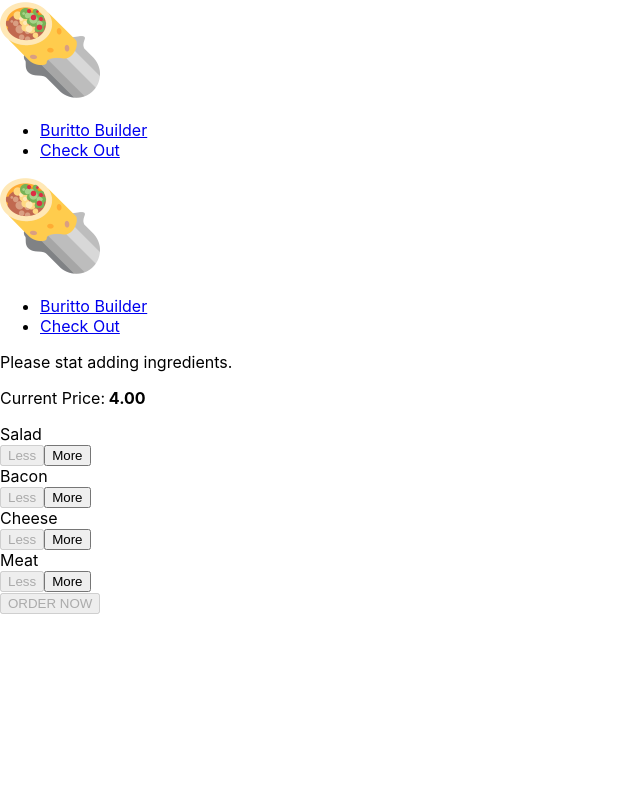
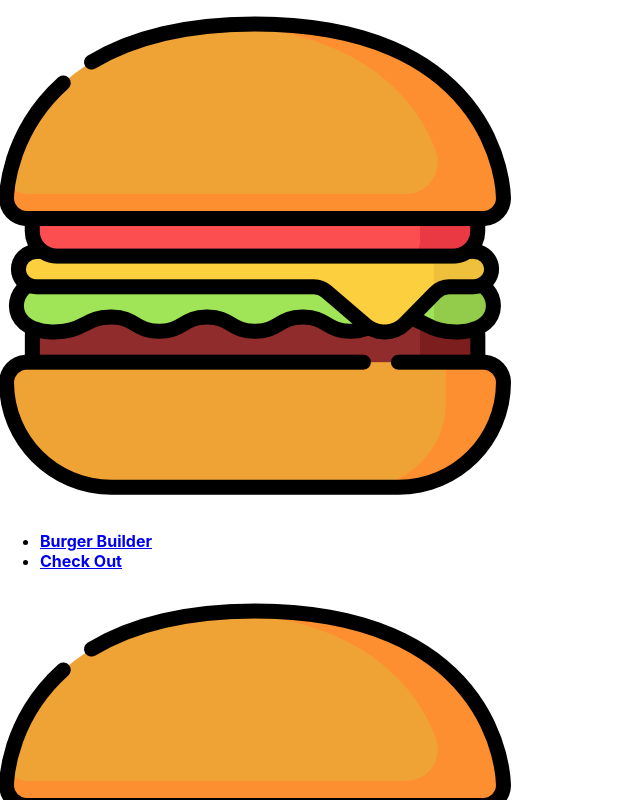
Before and after one commit to mwilliam0104/My-Burger, a React app: page / in a window 1280 px wide. Shown: the top 800 px of the page, without its empty margins (0-640 px from the left). Built offline with nearby package versions, Linux system fonts and the light colour scheme.

Commit message:
changed logo

```diff
--- a/src/components/Logo/Logo.js
+++ b/src/components/Logo/Logo.js
@@ -1,6 +1,6 @@
 import React from 'react';
 
-import burritologo from '../../assest/images/burritoLogo.png'
+import burritologo from '../../assest/images/burger.png'
 import classes from './Logo.css'
 
 
--- a/src/components/Navigation/NavigationItems/NavigationItems.js
+++ b/src/components/Navigation/NavigationItems/NavigationItems.js
@@ -5,8 +5,8 @@ import NavigationItem from './NavigationItem/NavigationItem'
 
 const NavigationItems = () => (
 <ul className= {classes.NavigationItems}>
-    <NavigationItem link='/' active> Buritto Builder </NavigationItem>
-    <NavigationItem link='/'> Check Out </NavigationItem>
+    <NavigationItem link='/' active> <strong>Burger Builder</strong> </NavigationItem>
+    <NavigationItem link='/'> <strong>Check Out</strong> </NavigationItem>
 </ul>
 );
 
```
Also changed, not shown: src/assest/images/burger.png (added).
